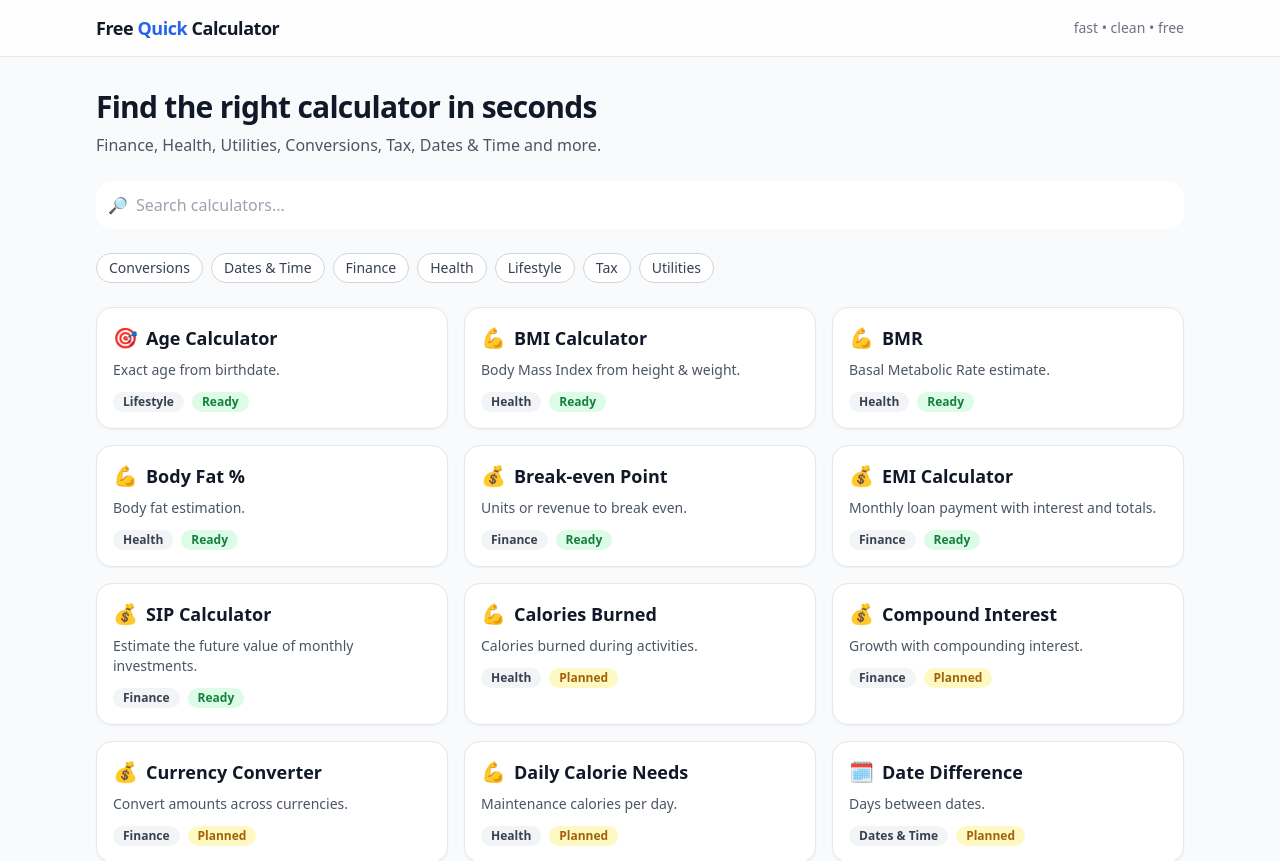
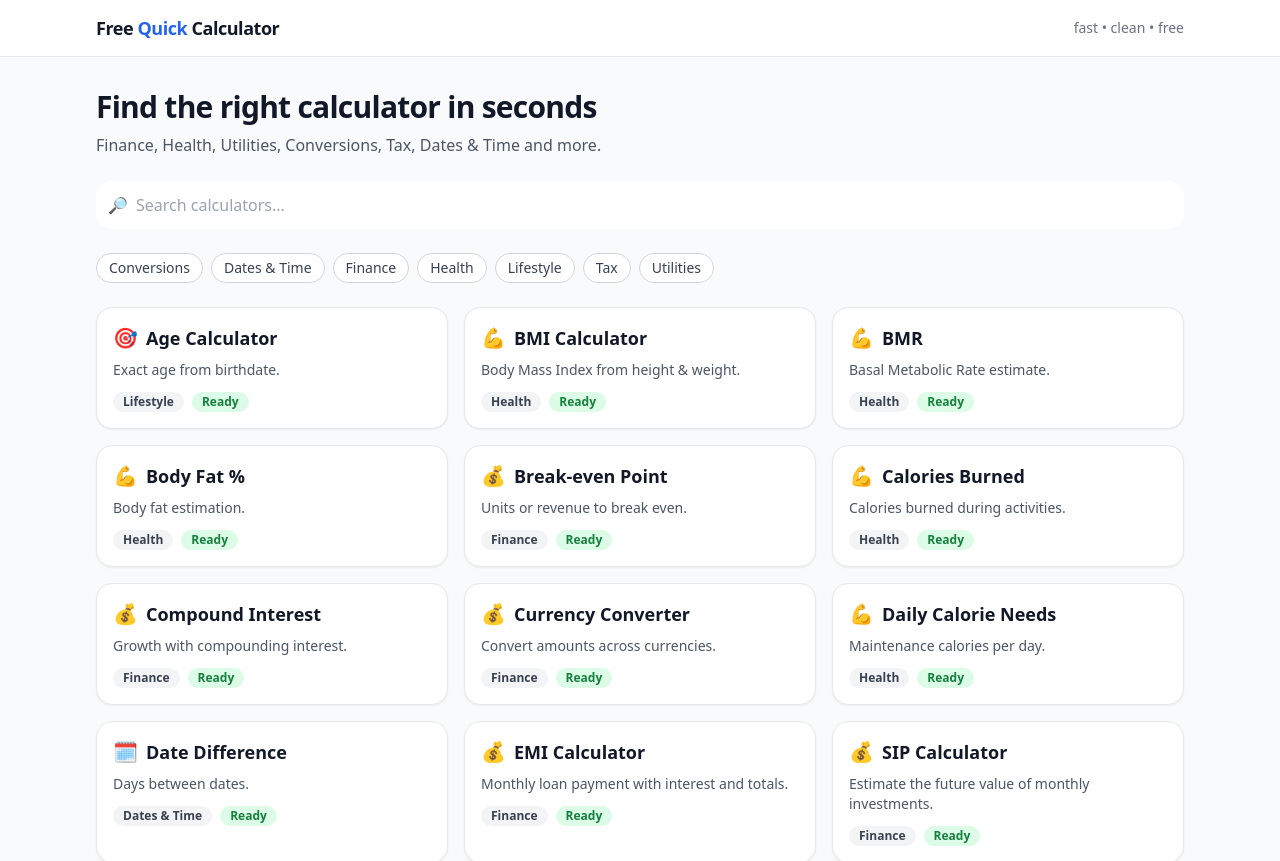
Before and after one commit to dhaneshkmd/freequickcalculator, a Next.js app: page / in a window 1280 px wide. Shown: the top 861 px of the page. Built offline with nearby package versions, Linux system fonts and the light colour scheme.

Commit message:
Update calculators.ts

```diff
--- a/data/calculators.ts
+++ b/data/calculators.ts
@@ -1,5 +1,11 @@
-export type Category = 'Finance'|'Health'|'Utilities'|'Conversions'|'Tax'|'Dates & Time'|'Lifestyle';
-export type ComponentId = 'SIP'|'EMI'|'BMI'|'AGE'|'BMR'|'BODY_FAT'|'BREAK_EVEN'|null;
+export type Category =
+  'Finance' | 'Health' | 'Utilities' | 'Conversions' | 'Tax' | 'Dates & Time' | 'Lifestyle';
+
+export type ComponentId =
+  'SIP' | 'EMI' | 'BMI' | 'AGE' |
+  'BMR' | 'BODY_FAT' | 'BREAK_EVEN' |
+  'COMPOUND_INTEREST' | 'CURRENCY' | 'DAILY_CALORIES' | 'CALORIES_BURNED' | 'DATE_DIFF' |
+  null;
 
 export type Calculator = {
   name: string;
@@ -7,55 +13,53 @@ export type Calculator = {
   description: string;
   category: Category;
   keywords: string[];
-  status: 'ready'|'planned';
+  status: 'ready' | 'planned';
   componentId: ComponentId;
   formulaNote?: string;
 };
 
 export const calculators: Calculator[] = [
-  {name:"SIP Calculator",slug:"sip",description:"Estimate the future value of monthly investments.",category:"Finance",keywords:["mutual fund","investment","sip"],status:"ready",componentId:"SIP",formulaNote:"FV = P * ((1+i)^n - 1)/i * (1+i)"},
-  {name:"EMI Calculator",slug:"emi",description:"Monthly loan payment with interest and totals.",category:"Finance",keywords:["loan","emi","amortization","interest"],status:"ready",componentId:"EMI",formulaNote:"EMI = P*i*(1+i)^n / ((1+i)^n - 1)"},
-  {name:"BMI Calculator",slug:"bmi",description:"Body Mass Index from height & weight.",category:"Health",keywords:["bmi","health"],status:"ready",componentId:"BMI",formulaNote:"BMI = kg / (m^2)"},
-  {name:"Compound Interest",slug:"compound-interest",description:"Growth with compounding interest.",category:"Finance",keywords:["compound","interest"],status:"planned",componentId:null,formulaNote:"A=P(1+r/n)^(nt)"},
-  {name:"Simple Interest",slug:"simple-interest",description:"Interest without compounding.",category:"Finance",keywords:["simple","interest"],status:"planned",componentId:null,formulaNote:"I = P*r*t"},
-  {name:"Loan Eligibility",slug:"loan-eligibility",description:"Estimate max loan amount from income.",category:"Finance",keywords:["loan","eligibility"],status:"planned",componentId:null},
-  {name:"Loan Compare",slug:"loan-compare",description:"Compare EMIs across lenders.",category:"Finance",keywords:["loan","compare"],status:"planned",componentId:null},
-  {name:"Mortgage Payment",slug:"mortgage",description:"Home loan monthly payment.",category:"Finance",keywords:["mortgage","home"],status:"planned",componentId:null},
-  {name:"Home Affordability",slug:"home-affordability",description:"Estimate home purchase budget.",category:"Finance",keywords:["mortgage","budget"],status:"planned",componentId:null},
-  {name:"ROI",slug:"roi",description:"Return on Investment percentage.",category:"Finance",keywords:["return","profit"],status:"planned",componentId:null,formulaNote:"(Gain - Cost)/Cost"},
+  { name:"SIP Calculator", slug:"sip", description:"Estimate the future value of monthly investments.", category:"Finance", keywords:["mutual fund","investment","sip"], status:"ready", componentId:"SIP", formulaNote:"FV = P * ((1+i)^n - 1)/i * (1+i)" },
+  { name:"EMI Calculator", slug:"emi", description:"Monthly loan payment with interest and totals.", category:"Finance", keywords:["loan","emi","amortization","interest"], status:"ready", componentId:"EMI", formulaNote:"EMI = P*i*(1+i)^n / ((1+i)^n - 1)" },
+  { name:"BMI Calculator", slug:"bmi", description:"Body Mass Index from height & weight.", category:"Health", keywords:["bmi","health"], status:"ready", componentId:"BMI", formulaNote:"BMI = kg / (m^2)" },
 
-  // ✅ Break-even now live
-  {name:"Break-even Point",slug:"break-even",description:"Units or revenue to break even.",category:"Finance",keywords:["fixed cost","margin"],status:"ready",componentId:"BREAK_EVEN",formulaNote:"Q = Fixed / (Price − Variable); Revenue = Q × Price"},
+  { name:"Compound Interest", slug:"compound-interest", description:"Growth with compounding interest.", category:"Finance", keywords:["compound","interest"], status:"ready", componentId:"COMPOUND_INTEREST", formulaNote:"A = P(1+r/n)^(nt)" },
+  { name:"Simple Interest", slug:"simple-interest", description:"Interest without compounding.", category:"Finance", keywords:["simple","interest"], status:"planned", componentId:null, formulaNote:"I = P*r*t" },
+  { name:"Loan Eligibility", slug:"loan-eligibility", description:"Estimate max loan amount from income.", category:"Finance", keywords:["loan","eligibility"], status:"planned", componentId:null },
+  { name:"Loan Compare", slug:"loan-compare", description:"Compare EMIs across lenders.", category:"Finance", keywords:["loan","compare"], status:"planned", componentId:null },
+  { name:"Mortgage Payment", slug:"mortgage", description:"Home loan monthly payment.", category:"Finance", keywords:["mortgage","home"], status:"planned", componentId:null },
+  { name:"Home Affordability", slug:"home-affordability", description:"Estimate home purchase budget.", category:"Finance", keywords:["mortgage","budget"], status:"planned", componentId:null },
+  { name:"ROI", slug:"roi", description:"Return on Investment percentage.", category:"Finance", keywords:["return","profit"], status:"planned", componentId:null, formulaNote:"(Gain - Cost)/Cost" },
+  { name:"Break-even Point", slug:"break-even", description:"Units or revenue to break even.", category:"Finance", keywords:["fixed cost","margin"], status:"ready", componentId:"BREAK_EVEN", formulaNote:"Q = Fixed / (Price − Variable); Revenue = Q × Price" },
+  { name:"Inflation Adjusted Return", slug:"inflation-adjusted", description:"Real return after inflation.", category:"Finance", keywords:["inflation","real"], status:"planned", componentId:null },
+  { name:"Fixed Deposit (FD)", slug:"fd", description:"FD maturity and interest.", category:"Finance", keywords:["fd","bank"], status:"planned", componentId:null },
+  { name:"Recurring Deposit (RD)", slug:"rd", description:"RD maturity value.", category:"Finance", keywords:["rd","bank"], status:"planned", componentId:null },
+  { name:"Savings Goal", slug:"savings-goal", description:"Monthly saving needed for a goal.", category:"Finance", keywords:["goal","savings"], status:"planned", componentId:null },
+  { name:"Currency Converter", slug:"currency-converter", description:"Convert amounts across currencies.", category:"Finance", keywords:["forex","currency"], status:"ready", componentId:"CURRENCY" },
 
-  {name:"Inflation Adjusted Return",slug:"inflation-adjusted",description:"Real return after inflation.",category:"Finance",keywords:["inflation","real"],status:"planned",componentId:null},
-  {name:"Fixed Deposit (FD)",slug:"fd",description:"FD maturity and interest.",category:"Finance",keywords:["fd","bank"],status:"planned",componentId:null},
-  {name:"Recurring Deposit (RD)",slug:"rd",description:"RD maturity value.",category:"Finance",keywords:["rd","bank"],status:"planned",componentId:null},
-  {name:"Savings Goal",slug:"savings-goal",description:"Monthly saving needed for a goal.",category:"Finance",keywords:["goal","savings"],status:"planned",componentId:null},
-  {name:"Currency Converter",slug:"currency-converter",description:"Convert amounts across currencies.",category:"Finance",keywords:["forex","currency"],status:"planned",componentId:null},
+  { name:"BMR", slug:"bmr", description:"Basal Metabolic Rate estimate.", category:"Health", keywords:["metabolism","calorie"], status:"ready", componentId:"BMR", formulaNote:"Mifflin–St Jeor" },
+  { name:"Body Fat %", slug:"body-fat", description:"Body fat estimation.", category:"Health", keywords:["fat","composition"], status:"ready", componentId:"BODY_FAT", formulaNote:"U.S. Navy method" },
+  { name:"Daily Calorie Needs", slug:"daily-calories", description:"Maintenance calories per day.", category:"Health", keywords:["tdee","calories"], status:"ready", componentId:"DAILY_CALORIES", formulaNote:"TDEE = BMR × activity" },
+  { name:"Calories Burned", slug:"calories-burned", description:"Calories burned during activities.", category:"Health", keywords:["exercise","burn"], status:"ready", componentId:"CALORIES_BURNED", formulaNote:"kcal = MET × kg × hours" },
+  { name:"Pregnancy Due Date", slug:"pregnancy-due-date", description:"Estimate due date from LMP.", category:"Health", keywords:["due date","pregnancy"], status:"planned", componentId:null },
 
-  // ✅ BMR now live
-  {name:"BMR",slug:"bmr",description:"Basal Metabolic Rate estimate.",category:"Health",keywords:["metabolism","calorie"],status:"ready",componentId:"BMR",formulaNote:"Mifflin–St Jeor"},
+  { name:"Percentage", slug:"percentage", description:"Find X% of Y or reverse.", category:"Utilities", keywords:["percent","increase","decrease"], status:"planned", componentId:null },
+  { name:"Discount", slug:"discount", description:"Sale price after discount.", category:"Utilities", keywords:["sale","percent off"], status:"planned", componentId:null },
+  { name:"Tip", slug:"tip", description:"Restaurant tip and bill split.", category:"Utilities", keywords:["bill","gratuity"], status:"planned", componentId:null },
 
-  // ✅ Body Fat now live
-  {name:"Body Fat %",slug:"body-fat",description:"Body fat estimation.",category:"Health",keywords:["fat","composition"],status:"ready",componentId:"BODY_FAT",formulaNote:"U.S. Navy method"},
+  { name:"Unit: Length", slug:"unit-length", description:"Meters, feet, miles and more.", category:"Conversions", keywords:["length","convert"], status:"planned", componentId:null },
+  { name:"Unit: Weight", slug:"unit-weight", description:"Kg, lb, oz conversions.", category:"Conversions", keywords:["weight","convert"], status:"planned", componentId:null },
+  { name:"Unit: Temperature", slug:"unit-temperature", description:"Celsius, Fahrenheit, Kelvin.", category:"Conversions", keywords:["temperature","convert"], status:"planned", componentId:null },
 
-  {name:"Daily Calorie Needs",slug:"daily-calories",description:"Maintenance calories per day.",category:"Health",keywords:["tdee","calories"],status:"planned",componentId:null},
-  {name:"Calories Burned",slug:"calories-burned",description:"Calories burned during activities.",category:"Health",keywords:["exercise","burn"],status:"planned",componentId:null},
-  {name:"Pregnancy Due Date",slug:"pregnancy-due-date",description:"Estimate due date from LMP.",category:"Health",keywords:["due date","pregnancy"],status:"planned",componentId:null},
-  {name:"Percentage",slug:"percentage",description:"Find X% of Y or reverse.",category:"Utilities",keywords:["percent","increase","decrease"],status:"planned",componentId:null},
-  {name:"Discount",slug:"discount",description:"Sale price after discount.",category:"Utilities",keywords:["sale","percent off"],status:"planned",componentId:null},
-  {name:"Tip",slug:"tip",description:"Restaurant tip and bill split.",category:"Utilities",keywords:["bill","gratuity"],status:"planned",componentId:null},
-  {name:"Unit: Length",slug:"unit-length",description:"Meters, feet, miles and more.",category:"Conversions",keywords:["length","convert"],status:"planned",componentId:null},
-  {name:"Unit: Weight",slug:"unit-weight",description:"Kg, lb, oz conversions.",category:"Conversions",keywords:["weight","convert"],status:"planned",componentId:null},
-  {name:"Unit: Temperature",slug:"unit-temperature",description:"Celsius, Fahrenheit, Kelvin.",category:"Conversions",keywords:["temperature","convert"],status:"planned",componentId:null},
-  {name:"GST / VAT",slug:"gst-vat",description:"Add or remove GST/VAT.",category:"Tax",keywords:["gst","vat","tax"],status:"planned",componentId:null},
-  {name:"Income Tax (India)",slug:"income-tax-india",description:"Estimate income tax slabs.",category:"Tax",keywords:["tax","india"],status:"planned",componentId:null},
-  {name:"Sales Tax",slug:"sales-tax",description:"Price with sales tax.",category:"Tax",keywords:["sales","tax"],status:"planned",componentId:null},
-  {name:"Date Difference",slug:"date-diff",description:"Days between dates.",category:"Dates & Time",keywords:["date","difference"],status:"planned",componentId:null},
-  {name:"Time Zone Converter",slug:"time-zone",description:"Convert across time zones.",category:"Dates & Time",keywords:["time","zone","utc"],status:"planned",componentId:null},
+  { name:"GST / VAT", slug:"gst-vat", description:"Add or remove GST/VAT.", category:"Tax", keywords:["gst","vat","tax"], status:"planned", componentId:null },
+  { name:"Income Tax (India)", slug:"income-tax-india", description:"Estimate income tax slabs.", category:"Tax", keywords:["tax","india"], status:"planned", componentId:null },
+  { name:"Sales Tax", slug:"sales-tax", description:"Price with sales tax.", category:"Tax", keywords:["sales","tax"], status:"planned", componentId:null },
 
-  {name:"Age Calculator",slug:"age",description:"Exact age from birthdate.",category:"Lifestyle",keywords:["age","birthday"],status:"ready",componentId:"AGE"},
-  {name:"Leap Year Checker",slug:"leap-year",description:"Is a year a leap year?",category:"Dates & Time",keywords:["leap","year"],status:"planned",componentId:null}
+  { name:"Date Difference", slug:"date-diff", description:"Days between dates.", category:"Dates & Time", keywords:["date","difference"], status:"ready", componentId:"DATE_DIFF" },
+  { name:"Time Zone Converter", slug:"time-zone", description:"Convert across time zones.", category:"Dates & Time", keywords:["time","zone","utc"], status:"planned", componentId:null },
+
+  { name:"Age Calculator", slug:"age", description:"Exact age from birthdate.", category:"Lifestyle", keywords:["age","birthday"], status:"ready", componentId:"AGE" },
+  { name:"Leap Year Checker", slug:"leap-year", description:"Is a year a leap year?", category:"Dates & Time", keywords:["leap","year"], status:"planned", componentId:null }
 ];
 
 export const getCalculatorBySlug = (slug: string) =>
```
